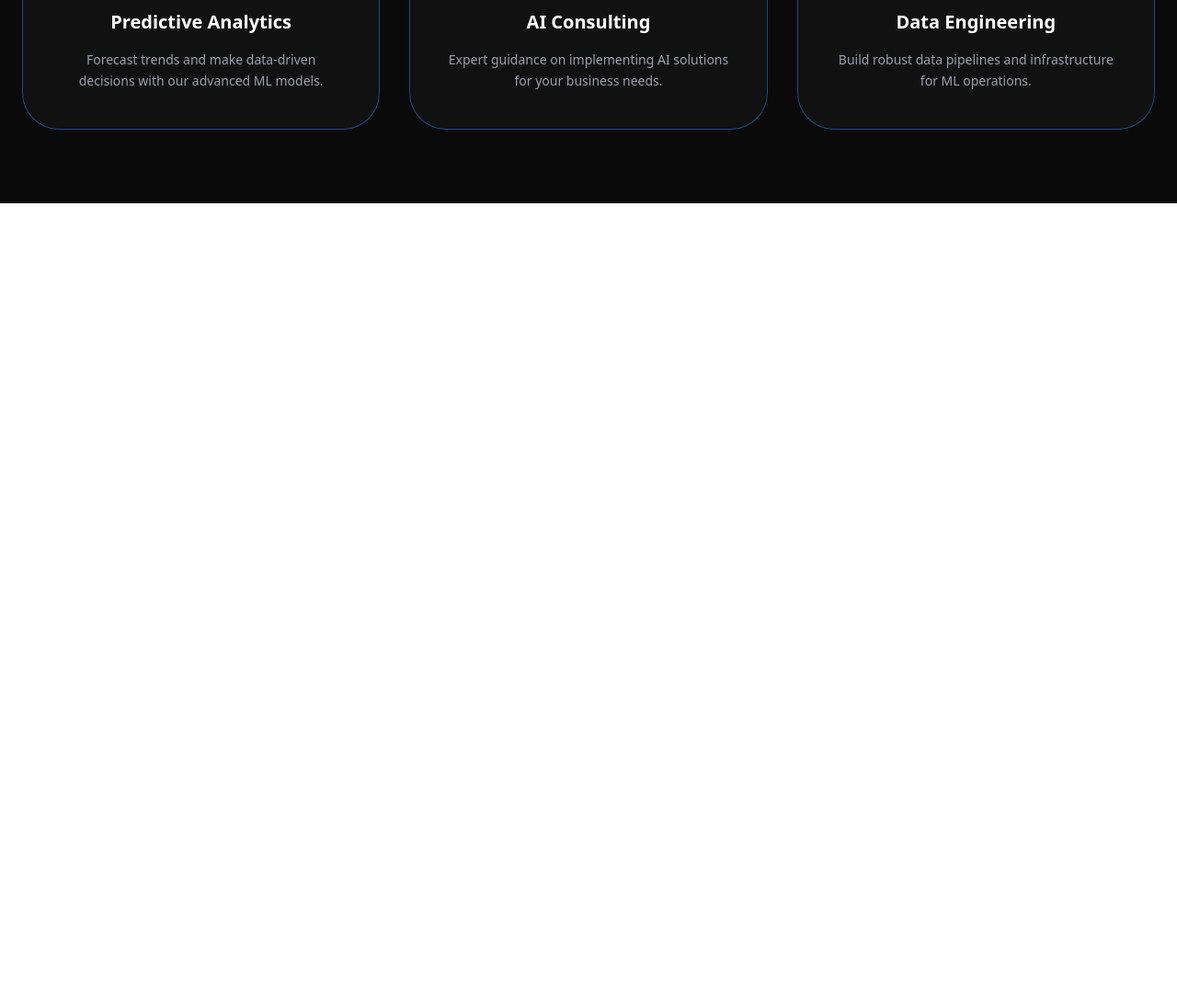
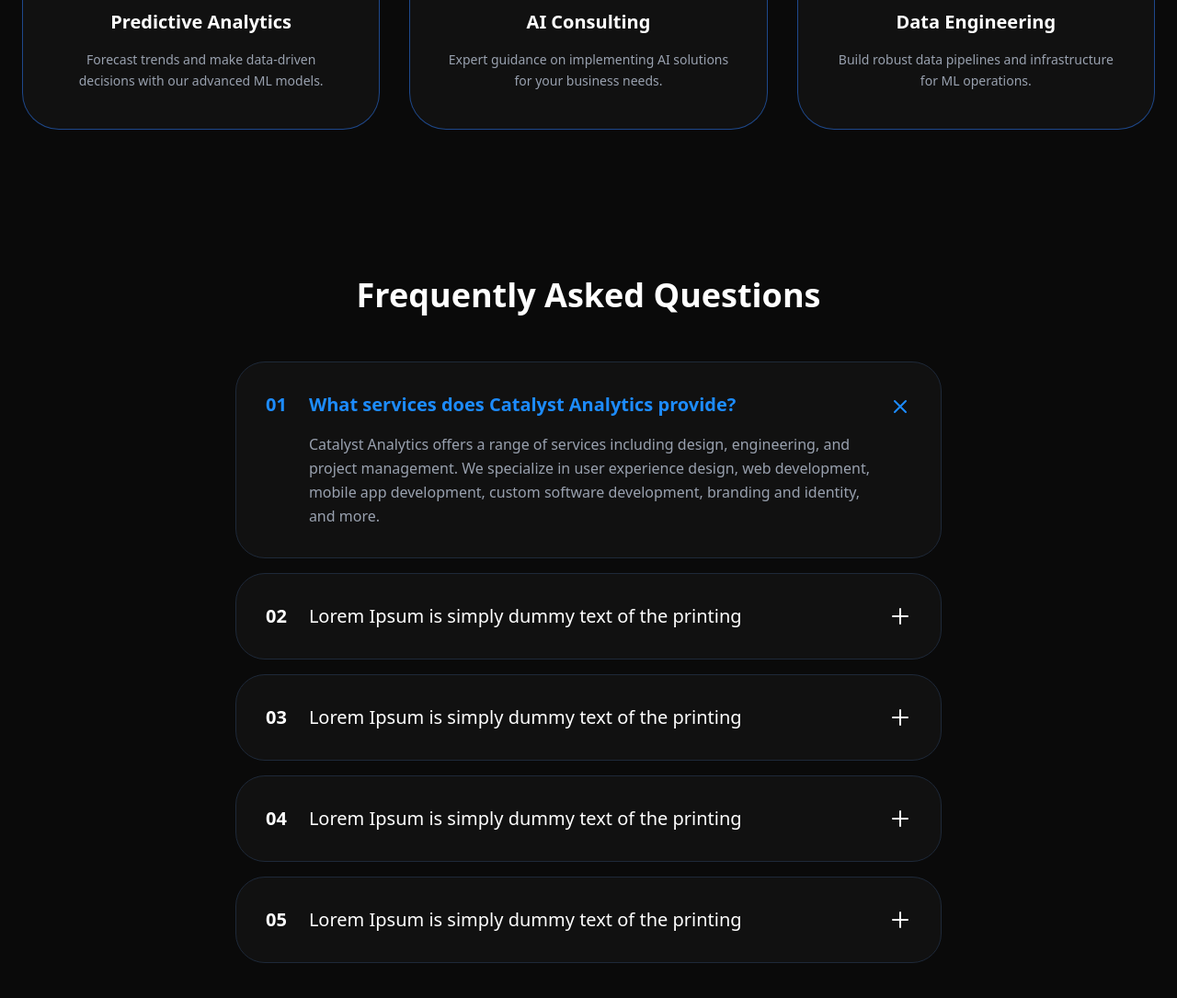
Before and after one commit to kosimovMuhammad/github-egzamin, a website: page src/index-1.html in a window 1280 px wide. Shown: the part 1345-2430 px from the top of the page at 92% size. Before the commit the page ends 1566 px from the top, so only its background shows below. Drawn offline with nearby package versions, Linux system fonts and the light colour scheme; files that its build step writes are made by us from their sources.

Commit message:
branch-1 section-4

```diff
--- a/src/index-1.html
+++ b/src/index-1.html
@@ -129,5 +129,103 @@
 </section>
 
 
+<section class="bg-[#0a0a0a] text-white py-20 px-4 sm:px-6">
+  <div class="max-w-3xl mx-auto">
+
+    <h2 class="text-3xl sm:text-4xl font-bold text-center mb-13">
+      Frequently Asked Questions
+    </h2>
+
+    <div class="space-y-4">
+
+      <div class="bg-[#111111] rounded-3xl sm:rounded-4xl p-6 sm:p-8 border border-gray-800">
+        <div class="flex items-start justify-between gap-4">
+          <div class="flex gap-4 sm:gap-6">
+            <span class="text-[#1d8cff] font-bold text-lg sm:text-xl">01</span>
+            <div>
+              <h3 class="text-[#1d8cff] font-semibold text-lg sm:text-xl mb-4">
+                What services does Catalyst Analytics provide?
+              </h3>
+              <p class="text-gray-400 text-sm sm:text-base leading-relaxed">
+                Catalyst Analytics offers a range of services including design, engineering, and project management. We specialize in user experience design, web development, mobile app development, custom software development, branding and identity, and more.
+              </p>
+            </div>
+          </div>
+          <button class="text-[#1d8cff] mt-1">
+            <svg xmlns="http://www.w3.org/2000/svg" class="h-6 w-6" fill="none" viewBox="0 0 24 24" stroke="currentColor">
+              <path stroke-linecap="round" stroke-linejoin="round" stroke-width="2" d="M6 18L18 6M6 6l12 12" />
+            </svg>
+          </button>
+        </div>
+      </div>
+
+      <div class="bg-[#111111] rounded-3xl sm:rounded-4xl p-6 sm:p-8 border border-gray-800 ">
+        <div class="flex items-center justify-between">
+          <div class="flex items-center gap-4 sm:gap-6">
+            <span class="text-white font-bold text-lg sm:text-xl">02</span>
+            <h3 class="text-white font-medium text-lg sm:text-xl">
+              Lorem Ipsum is simply dummy text of the printing
+            </h3>
+          </div>
+          <button class="text-white">
+            <svg xmlns="http://www.w3.org/2000/svg" class="h-6 w-6" fill="none" viewBox="0 0 24 24" stroke="currentColor">
+              <path stroke-linecap="round" stroke-linejoin="round" stroke-width="2" d="M12 4v16m8-8H4" />
+            </svg>
+          </button>
+        </div>
+      </div>
+
+      <div class="bg-[#111111] rounded-3xl sm:rounded-4xl p-6 sm:p-8 border border-gray-800 ">
+        <div class="flex items-center justify-between">
+          <div class="flex items-center gap-4 sm:gap-6">
+            <span class="text-white font-bold text-lg sm:text-xl">03</span>
+            <h3 class="text-white font-medium text-lg sm:text-xl">
+              Lorem Ipsum is simply dummy text of the printing
+            </h3>
+          </div>
+          <button class="text-white">
+            <svg xmlns="http://www.w3.org/2000/svg" class="h-6 w-6" fill="none" viewBox="0 0 24 24" stroke="currentColor">
+              <path stroke-linecap="round" stroke-linejoin="round" stroke-width="2" d="M12 4v16m8-8H4" />
+            </svg>
+          </button>
+        </div>
+      </div>
+
+      <div class="bg-[#111111] rounded-3xl sm:rounded-4xl p-6 sm:p-8 border border-gray-800 ">
+        <div class="flex items-center justify-between">
+          <div class="flex items-center gap-4 sm:gap-6">
+            <span class="text-white font-bold text-lg sm:text-xl">04</span>
+            <h3 class="text-white font-medium text-lg sm:text-xl">
+              Lorem Ipsum is simply dummy text of the printing
+            </h3>
+          </div>
+          <button class="text-white">
+            <svg xmlns="http://www.w3.org/2000/svg" class="h-6 w-6" fill="none" viewBox="0 0 24 24" stroke="currentColor">
+              <path stroke-linecap="round" stroke-linejoin="round" stroke-width="2" d="M12 4v16m8-8H4" />
+            </svg>
+          </button>
+        </div>
+      </div>
+
+      <div class="bg-[#111111] rounded-3xl lg:rounded-4xl p-6 sm:p-8 border border-gray-800 ">
+        <div class="flex items-center justify-between">
+          <div class="flex items-center gap-4 sm:gap-6">
+            <span class="text-white font-bold text-lg sm:text-xl">05</span>
+            <h3 class="text-white font-medium text-lg sm:text-xl">
+              Lorem Ipsum is simply dummy text of the printing
+            </h3>
+          </div>
+          <button class="text-white">
+            <svg xmlns="http://www.w3.org/2000/svg" class="h-6 w-6" fill="none" viewBox="0 0 24 24" stroke="currentColor">
+              <path stroke-linecap="round" stroke-linejoin="round" stroke-width="2" d="M12 4v16m8-8H4" />
+            </svg>
+          </button>
+        </div>
+      </div>
+
+    </div>
+  </div>
+</section>
+
 </body>
 </html>
```
